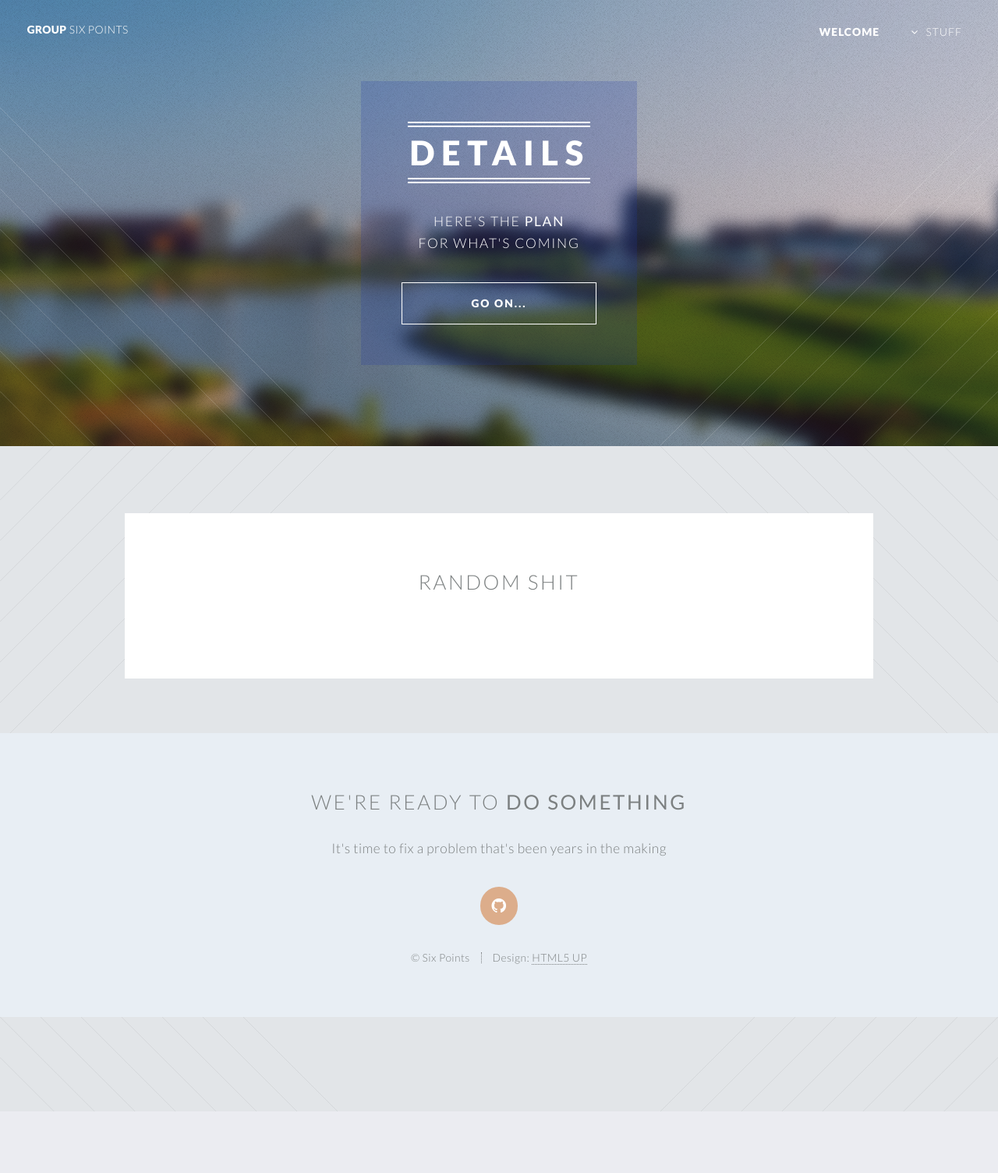
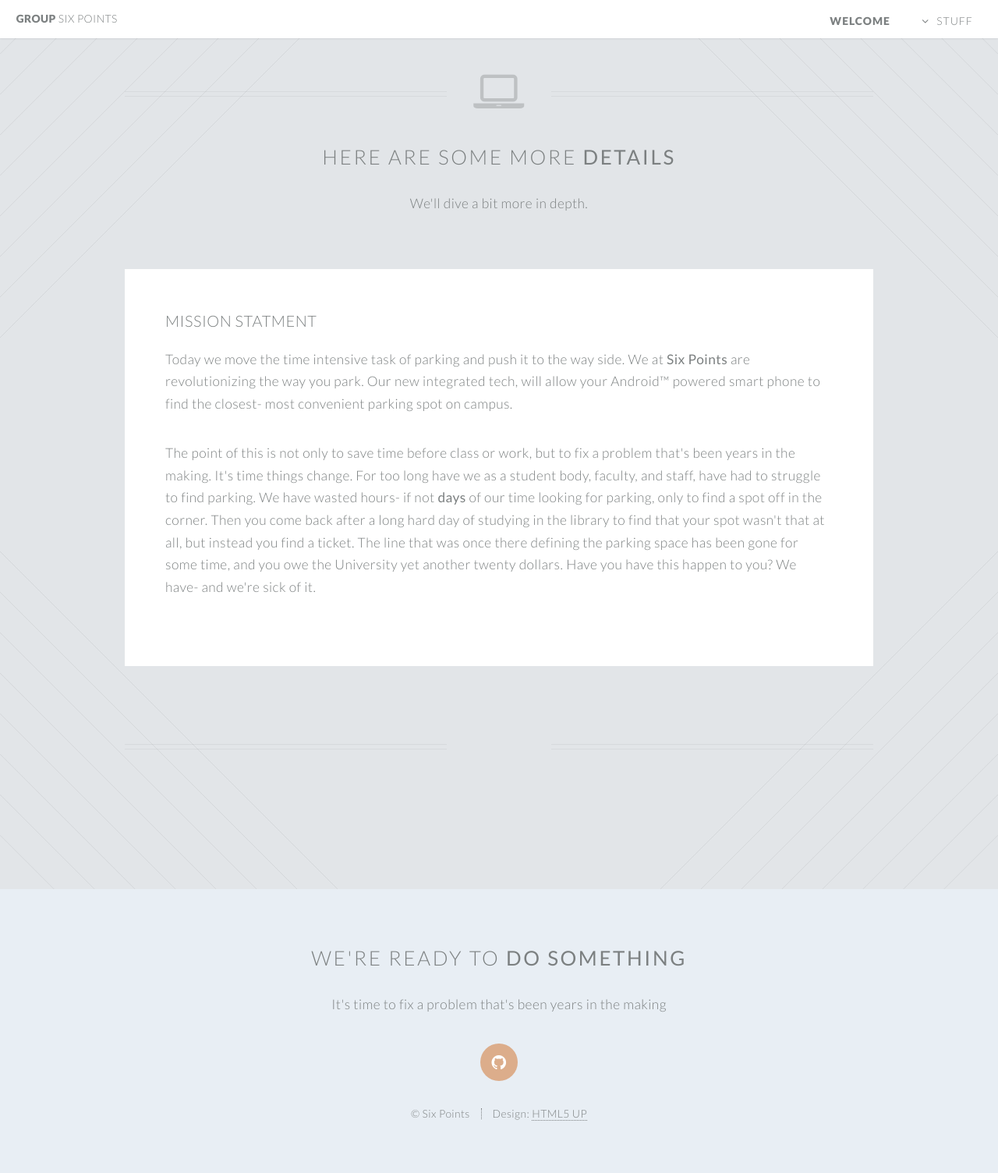
Before and after one commit to vickymzheng/sixPoints, a Python web app: template websitePitch/templates/details.html in a window 1280 px wide. Shown: the whole page at 78% size. Before the commit the page ends 1425 px from the top, so only its background shows below. Run offline with Jinja, Linux system fonts and the light colour scheme; the template is opened without the code that fills it, so the values that code supplies are empty.

Commit message:
Built details web page, Add detailHandler to back end, push changes live

```diff
--- a/websitePitch/templates/details.html
+++ b/websitePitch/templates/details.html
@@ -5,33 +5,66 @@
 	<title>Six Points - Details</title>
 </head>
 {% block content %}
+<body class="left-sidebar">
+	<div id="page-wrapper">
 
-<!-- Banner -->
-<section id="banner">
-	<div class="inner">
+		<!-- Header -->
+		<header id="header">
+			<h1 id="logo"><a href="/">Group <span>Six Points</span></a></h1>
+			<nav id="nav">
+				<ul>
+					<li class="current"><a href="/">Welcome</a></li>
+					<li class="submenu">
+						<a href="#">Stuff</a>
+						<ul>
+							<li><a href="/details">Project Details</a></li>
+							<li><a href="#">We're Getting There!</a></li>
+						</ul>
+
+					</li>
+				</ul>
+			</nav>
+		</header>
+
+
+		<!-- Main -->
+		<article id="main">
+
+			<header class="special container">
+				<span class="icon fa-laptop"></span>
+				<h2>Here are some more <strong>Details</strong></h2>
+				<p>We'll dive a bit more in depth.</p>
+			</header>
+
+			<!-- One -->
+			<section class="wrapper style4 container">
+
+				<div class="row 150%">
+
+					<div class="12u 12u(narrower) important(narrower)">
+
+						<!-- Content -->
+						<div class="content">
+							<section>
 								<header>
-			<h2>Details</h2>
+									<h3>Mission Statment</h3>
 								</header>
-		<p>Here's the <strong>plan</strong>
-			<br />for what's coming
-		</p>
-		<footer>
-			<ul class="buttons vertical">
-				<li><a href="#main" class="button fit scrolly">Go on...</a></li>
-			</ul>
-		</footer>
+								<p>Today we move the time intensive task of <em>parking</em> and push it to the way side. We at <strong>Six Points</strong> are revolutionizing the way you park. Our new integrated tech, will allow your Android&trade; powered smart phone to find the closest- most convenient parking spot on campus.</p>
+
+								<p>The point of this is not only to save time before class or work, but to fix a problem that's been years in the making. It's time things change. For too long have we as a student body, faculty, and staff, have had to struggle to find parking. We have wasted hours- if not <strong>days</strong> of our time looking for parking, only to find a spot off in the corner. Then you come back after a long hard day of studying in the library to find that your <em>spot</em> wasn't that at all, but instead you find a ticket. The line that was once there defining the parking space has been gone for some time, and you owe the University yet another twenty dollars. Have you have this happen to you?  We have- and we're sick of it.</p>
+							</section>
+						</div>
 
 					</div>
-
-</section>
-<article id="main">
-	<section class="wrapper style3 container special">
-		<h2>Random Shit</h2>
-		<p></p>
+				</div>
 			</section>
 
+			<header class="special container">
+			</header>
 
 
+		</article>
 
+	</body>
 	{% endblock %}
 	</html>
--- a/websitePitch/templates/homePage.html
+++ b/websitePitch/templates/homePage.html
@@ -81,6 +81,10 @@
 							</div>
 						</section>
 
+						<header class="special container">
+						</header>
+
+
 			<!-- CTA -->
 				<section id="cta">
 
@@ -95,5 +99,7 @@
 					</footer>
 				</section>
 
+
+
 				{% endblock %}
 </html>
```
Lines whose indentation alone changed are shown as unchanged.
